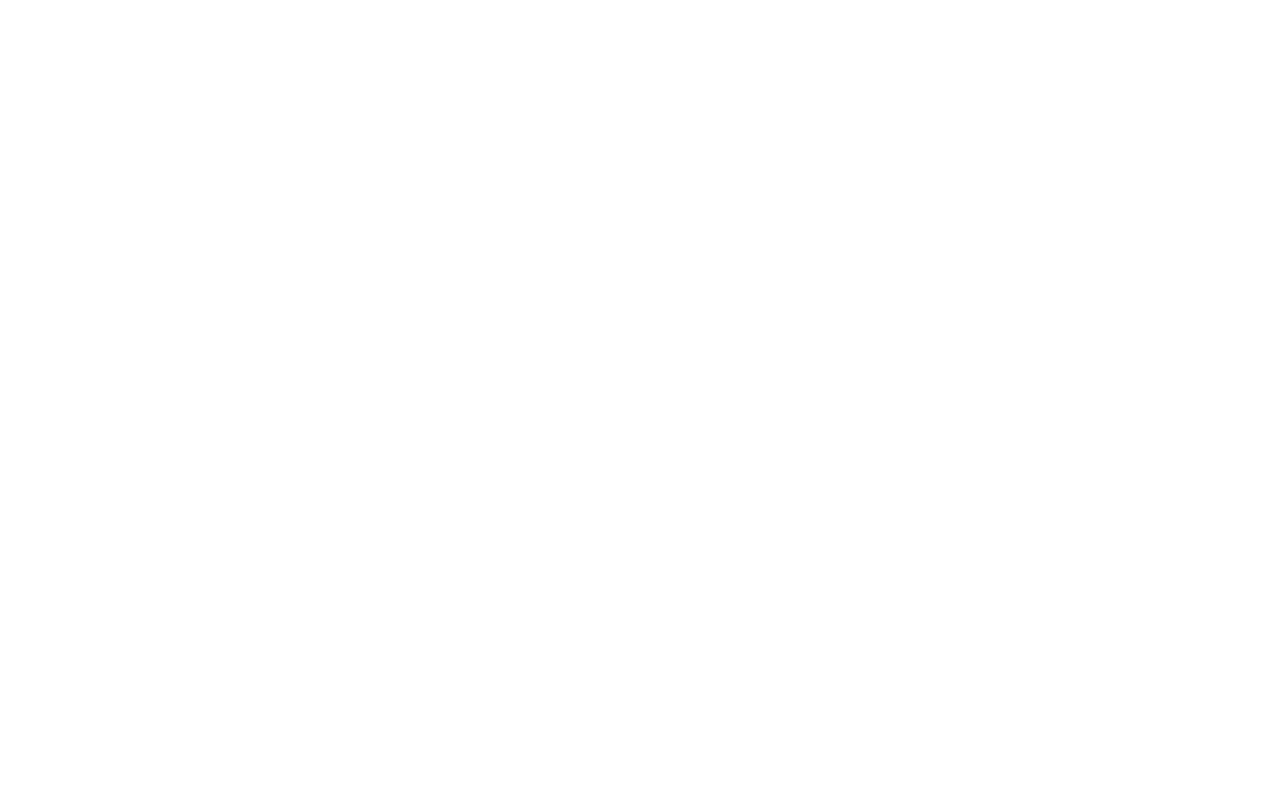
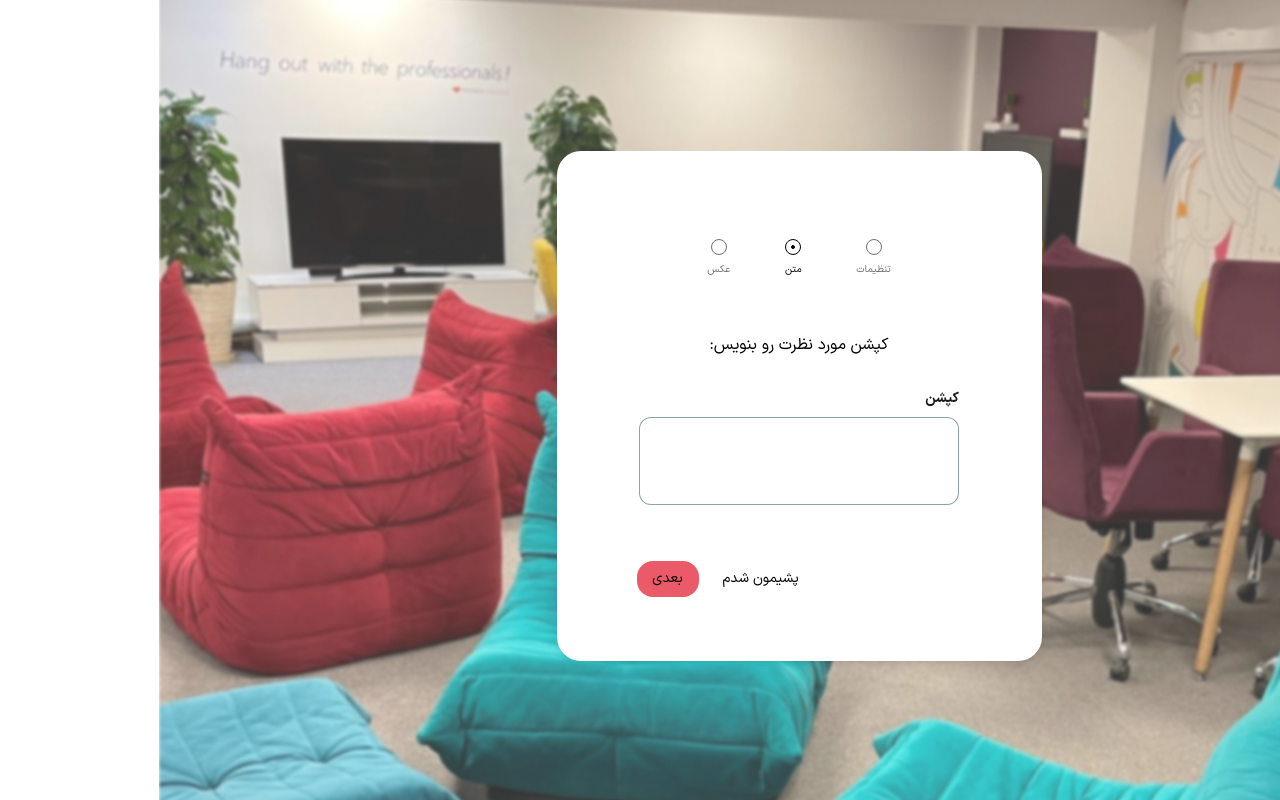
Before and after one commit to Hooman13/RahnemaCollegeProject, a React (Create React App) app: page /addcaption in a window 1280 px wide. Before the commit this address had no page. Built offline with nearby package versions, Linux system fonts and the light colour scheme.

Commit message:
log the caption data

```diff
--- /dev/null
+++ b/src/components/CaptionPage.tsx
@@ -0,0 +1,143 @@
+import React, { useState } from "react";
+import { useForm } from "react-hook-form";
+import { z } from "zod";
+import { zodResolver } from "@hookform/resolvers/zod";
+import axios from "axios";
+import { Link } from "react-router-dom";
+import styles from "./Profile.module.css";
+import { useNavigate } from "react-router-dom";
+
+import { FontAwesomeIcon } from "@fortawesome/react-fontawesome";
+import {
+  faThumbTack,
+  faBookmark,
+  faCommentDots,
+  faBell,
+  faTag,
+  faMagnifyingGlass,
+  faGripVertical,
+  faCirclePlus,
+} from "@fortawesome/free-solid-svg-icons";
+import { MyPage } from "../components/MyPage";
+import { useEffect } from "react";
+import Cookies from "js-cookie";
+import { boolean, string } from "zod";
+
+const FormSchema = z.object({
+  caption: z.string().optional(),
+});
+
+type IFormInput = z.infer<typeof FormSchema>;
+
+export const CaptionPage = () => {
+  const token = Cookies.get("token");
+  const {
+    register,
+    handleSubmit,
+    formState: { errors },
+  } = useForm<IFormInput>({
+    resolver: zodResolver(FormSchema),
+  });
+
+  const navigate = useNavigate();
+  const handleProfileEdited = () => {
+    navigate("");
+  };
+
+  const onSubmit = (data: IFormInput) => {
+    console.log(data);
+    // axios
+    //   .post("http://37.32.5.72:3000/", JSON.stringify(data), {
+    //     headers: {
+    //       "Content-Type": "application/json",
+    //       Authorization: `Bearer ${token}`,
+    //     },
+    //   })
+    //   .then((response) => {
+    //     // if (response.status === 200) {
+    //     //   handleProfileEdited();
+    //     // }
+    //   })
+    //   .catch((err) => console.log(err));
+  };
+
+  const [formInput, setFormInput] = useState({
+    caption: "",
+  });
+
+  const handleUserInput = (name: string, value?: string) => {
+    setFormInput({
+      ...formInput,
+      [name]: value,
+    });
+  };
+  return (
+    <>
+      <form onSubmit={handleSubmit(onSubmit)}>
+        <section>
+          <div
+            className="frame5 w-screen h-screen bg-no-repeat bg-center bg-cover flex justify-center items-center"
+            style={{ backgroundImage: "url(./img/login-background.png)" }}
+          >
+            <div className="bg-white w-screen md:w-[485px] h-screen md:h-auto  py-16 shadow-lg rounded-3xl mt-3 px-20 ">
+              {/* The Graph */}
+              <div className="flex-row flex justify-evenly px-4 py-6 ">
+                <div className="grid grid-rows-2 justify-items-center">
+                  <div className=" border justify-items-center justify-center items-center  border-[#6F6F6F] rounded-full w-4 h-4">
+                    {/* <div className="flex items-center justify-center border m-auto   border-black rounded-full w-1 h-1 bg-black"></div> */}
+                  </div>
+                  <p className="grid text-[#6F6F6F] row-span-1 text-[10px] mt-1">
+                    تنظیمات
+                  </p>
+                </div>
+                <div className="grid grid-rows-2 justify-items-center">
+                  <div className="flex border justify-items-center justify-center items-center  border-black rounded-full w-4 h-4">
+                    <div className="flex items-center justify-center border m-auto   border-black rounded-full w-1 h-1 bg-black"></div>
+                  </div>
+                  <p className="grid row-span-1 text-[10px] mt-1">متن</p>
+                </div>
+                <div className="grid grid-rows-2 justify-items-center">
+                  <div className=" border justify-items-center justify-center items-center   border-[#6F6F6F] rounded-full w-4 h-4">
+                    {/* <div className="flex items-center justify-center border m-auto   border-black rounded-full w-1 h-1 bg-black"></div> */}
+                  </div>
+                  <p className="grid text-[#6F6F6F] row-span-1 text-[10px] mt-1">
+                    عکس
+                  </p>
+                </div>
+              </div>
+              {/* main */}
+              <div className="text-center mt-8 text-base font-normal mb-8">
+                <p>کپشن مورد نظرت رو بنویس:</p>
+              </div>
+              <div className="flex justify-center mb-8">
+                <div className="text-right text-sm font-bold mb-6 ">
+                  <p className="text-[#191919] pb-2">کپشن</p>
+                  <input
+                    className="w-[320px] h-[88px] border solid border-[#17494D]/50 rounded-xl"
+                    type="text"
+                    {...register("caption")}
+                    value={formInput.caption}
+                    onChange={({ target }) => {
+                      handleUserInput(target.name, target.value);
+                    }}
+                  />
+                </div>
+              </div>
+              {/* buttons */}
+              <div className="flex items-center justify-end text-sm">
+                <div className="flex pl-5">
+                  <Link to="/">
+                    <button>پشیمون شدم</button>
+                  </Link>
+                </div>
+                <div className="text-center mr-1 flex border-solid rounded-2xl bg-[#EA5A69] w-[62px] h-[36px] text-sm justify-center items-center px-[8px] py-[16px] ">
+                  <button type={"submit"}>بعدی</button>
+                </div>
+              </div>
+            </div>
+          </div>
+        </section>
+      </form>
+    </>
+  );
+};
--- a/src/pages/LoginBasePage.tsx
+++ b/src/pages/LoginBasePage.tsx
@@ -15,6 +15,7 @@
 import { Explore } from "./Explore";
 import { Tags } from "./Tags";
 import { Notifs } from "./Notifs";
+import { CaptionPage } from "../components/CaptionPage";
 
 export const LoginBasePage = () => {
   return (
@@ -29,6 +30,7 @@
           <Route path="/email-sent-page" element={<EmailSent />} />
           <Route path="/error" element={<ErrorPage />} />
           <Route path="/addphoto" element={<AddPhoto />} />
+          <Route path="/addcaption" element={<CaptionPage />} />
 
           {/* Protected Routes */}
           <Route element={<RequireAuth />}>
@@ -36,7 +38,7 @@
             <Route path="/profile" element={<Profile />} />
             <Route path="/saved" element={<Saved />} />
             <Route path="/messages" element={<Messages />} />
-            <Route path="/search" element={<Search/>} />
+            <Route path="/search" element={<Search />} />
             <Route path="/explore" element={<Explore />} />
             <Route path="/tags" element={<Tags />} />
             <Route path="/Notifs" element={<Notifs />} />
```
